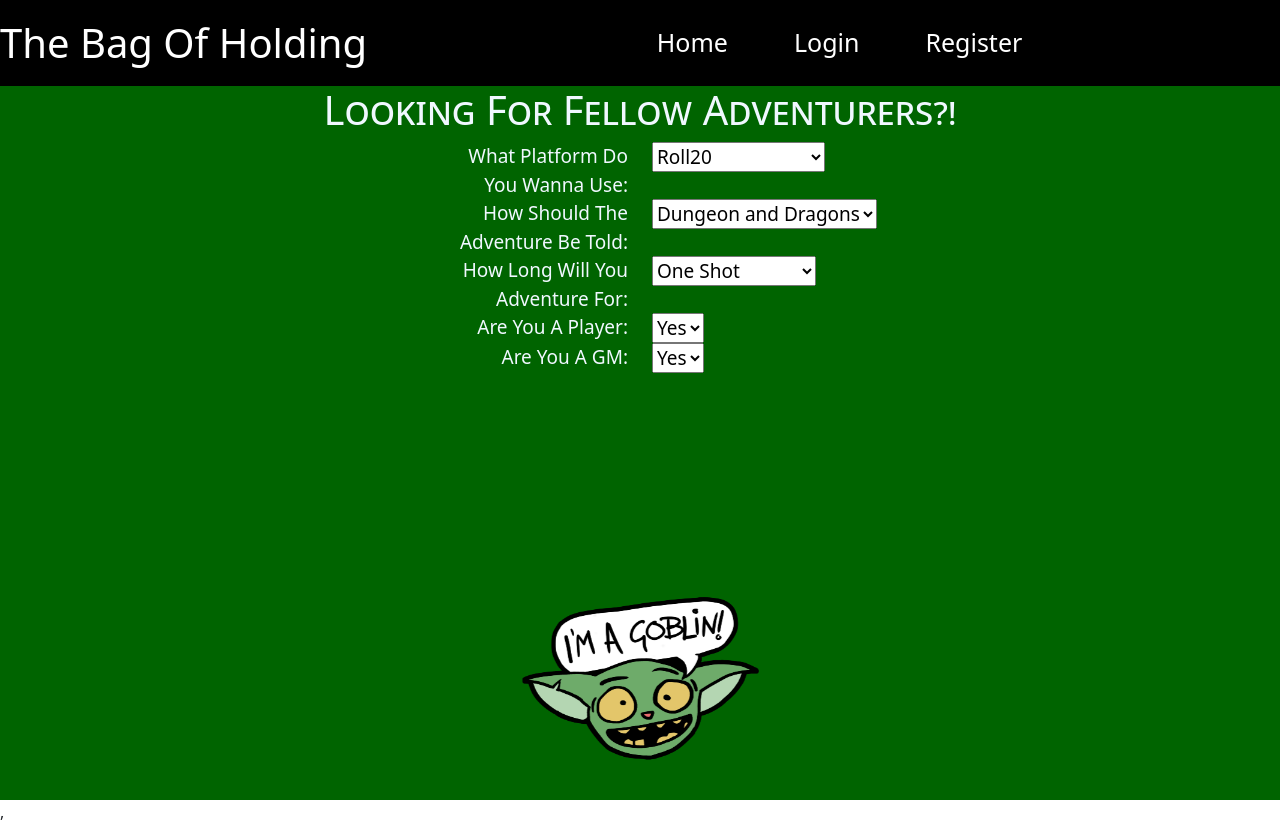
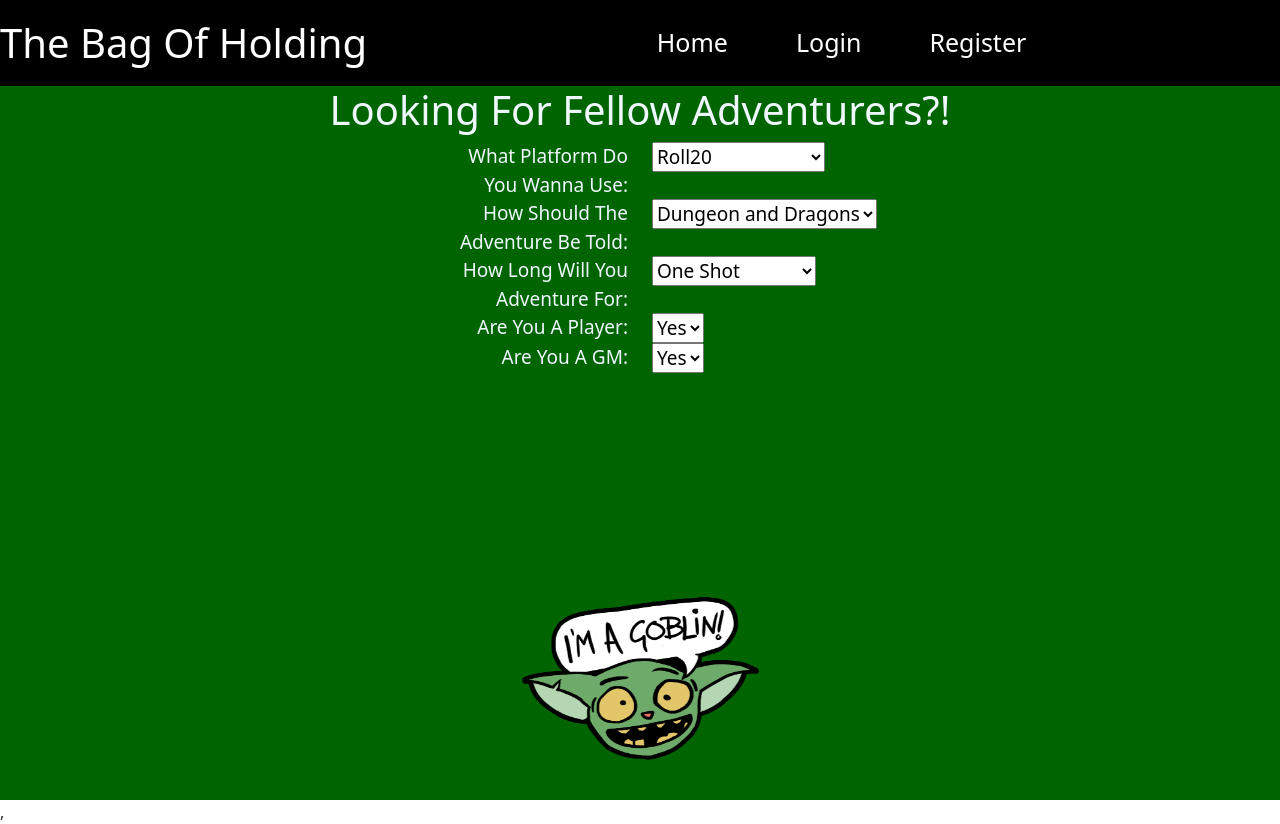
Before and after one commit to TBuscemi/Table_Top, a React (Create React App) app: page / in a window 1280 px wide. Built offline with nearby package versions, Linux system fonts and the light colour scheme.

Commit message:
Fexed up an class name in home and did a little css

```diff
--- a/src/components/footer/Footer.css
+++ b/src/components/footer/Footer.css
@@ -1,6 +1,5 @@
 .goblinFooter {
     position: fixed;
-    left: 0;
     bottom: 0;
     width: 100%;
     text-align: center;
--- a/src/components/home/Home.css
+++ b/src/components/home/Home.css
@@ -1,7 +1,6 @@
-#bigCenterText{
+.textCenter{
     color: aliceblue;
-    font-variant: small-caps;
-    font-size: 545;
+    font-size: 54;
     text-align: center;
 }
 
--- a/src/components/home/Home.jsx
+++ b/src/components/home/Home.jsx
@@ -7,7 +7,7 @@ const Home = () => {
     return (
         <div >
             <div>
-                <h1 id="bigCenterText" class="text-center">Looking For Fellow Adventurers?!</h1>
+                <h1 class="textCenter">Looking For Fellow Adventurers?!</h1>
             </div>
 
                 <div class="platform row">
--- a/src/components/navSites/sites/NotLoggedIn.css
+++ b/src/components/navSites/sites/NotLoggedIn.css
@@ -1,7 +1,7 @@
 #textLinks{
     color: rgb(255, 255, 255);
     font-size: 25px;
-    margin-right: 50px;
+    margin-right: 52px ;
 }
 
 #title{
```
